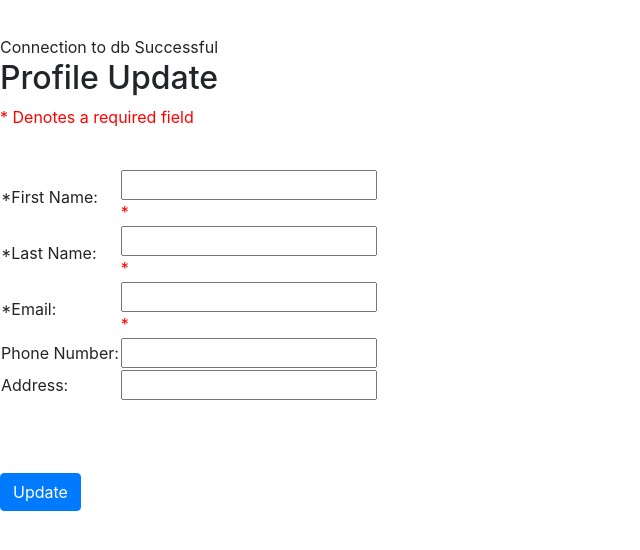
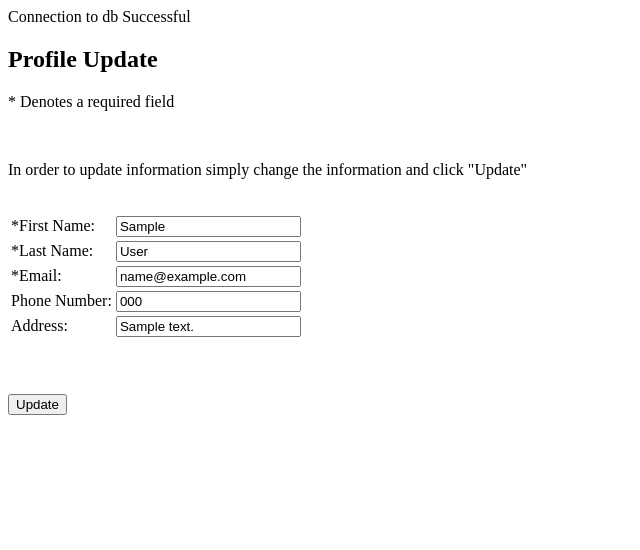
Before and after one commit to kimzily/COMP3250-Project, a PHP site: page /edit.php in a window 1280 px wide. Shown: the top 550 px of the page, without its empty margins (0-640 px from the left). Run offline with PHP 8.4, Linux system fonts and the light colour scheme; tables that the repository leaves empty or names only in its code hold one stand-in row (values such as "Sample post"); data that the repository does not hold is empty; some libraries are stand-ins or nearby versions.

Commit message:
Update edit.php
css and formatting not included

```diff
--- a/edit.php
+++ b/edit.php
@@ -1,28 +1,9 @@
 <!DOCTYPE html>
 
  <head>
-        <meta charset="utf-8">
-        <meta http-equiv="X-UA-Compatible" content="IE=edge,chrome=1">
-        <title>ICOT Sign Up</title>
-        <meta name="description" content="">
-        <meta name="viewport" content="width=device-width">
 
-        <link rel="stylesheet" href="css/bootstrap.min.css">
-        <style>
-			.error {color: #FF0000;}
-            body {
-                padding-bottom: 20px;
-				padding-top: 35px;
-            }
 
-		</style>
-
-        <link rel="stylesheet" href="css/bootstrap-theme.min.css">
-        <link rel="stylesheet" href="css/main.css">
-
-        <script src="js/vendor/modernizr-2.6.2-respond-1.1.0.min.js"></script>
-
-    </head>
+  </head>
 
 
   <script>
@@ -49,24 +30,21 @@ function validateAll(){
 
   }
 
+  x=document.forms["form"]["phone"].value;
+  if (x!="0"){
+  	if (x.length != 10){
+      alert("Invalid phone number");
+            return false;
 
-  x=document.forms["form"]["phone"].value;
-  if (x!=""){
+    }
 
-    var phoneno = /^\d{10}$/;
-    alert("");
-    if (x.value.match(phoneno)) {
-   		alert("The phone number contains illegal characters.");
-        return false;
 
-    } else if (!(stripped.length == 10)) {
-    	alert("The phone number is too short.");
-        return false;
-
-    	}
   }
 
- }
+
+  }
+
+
 
 
 function validatePhone(fld) {
@@ -93,19 +71,19 @@ function validatePhone(fld) {
 
 
 <?php
- include 'connection.php';
+ require'connection.php';
 
-if (isset($_GET['edit'])){
-	$id = $_GET['edit'];
+//if (isset($_GET['edit'])){
+//	$id = $_GET['edit'];
+  $id = '1';
 
-
-		$userquery = mysql_query("SELECT * FROM members WHERE id='$id'");
-		while ($row = mysql_fetch_array($userquery, MYSQL_ASSOC)){
-			$id = $row['memberid'];
-			$firstname = $row['firstname'];
-			$lastname = $row['lastname'];
+		$userquery = mysqli_query($con,"SELECT * FROM memberInfo WHERE id='$id'") or die("The query could not be completed. Please try again later".mysqli_error($con));
+		while ($row = mysqli_fetch_array($userquery, MYSQL_ASSOC)){
+      $dbusername = $row['username'];
+			$id = $row['id'];
+			$fname = $row['firstname'];
+			$lname = $row['lastname'];
 			$email = $row['email'];
-			$dbusername = $row['username'];
 			$address = $row['address'];
 			$phone = $row['phone'];
 
@@ -120,12 +98,12 @@ if (isset($_GET['edit'])){
 		$newPhone = $_POST['phone'];
 
 
-		$sql = "UPDATE members SET firstname='$newFName' , lastname='$newLName', email = '$newEmail', address = '$newAddress' , phone = '$newPhone' WHERE id='$id'";
-		$res = mysql_query($sql)
-                                    or die("Could not update".mysql_error());
+		$sql = "UPDATE memberInfo SET firstname='$newFName' , lastname='$newLName', email = '$newEmail', address = '$newAddress' , phone = '$newPhone' WHERE id='$id'";
+		$res = mysqli_query($con,$sql)
+                                    or die("Could not update".mysqli_error($con));
 		echo "<meta http-equiv='refresh' content='0;url=profile.php'>";
 	}
-}
+//}
 
 ?>
 
@@ -133,18 +111,20 @@ if (isset($_GET['edit'])){
 
 <h2>Profile Update</h2>
 <p><span class="error">* Denotes a required field </span></p> </br>
-<form name="form" method="post" action="profile.php" onsubmit="return validateAll();">
+<p><span class="error">In order to update information simply change the information and click "Update" </span></p> </br>
+<form name="form" method="post" action="edit.php" onsubmit="return validateAll();">
 <table>
    <tr><td>*First Name:</td><td><input type="text" name="fname" value="<?php echo $fname;?>"></br>
-   <span class="error">* <?php echo $nameErr;?></span></td></tr>
+
 
    <tr><td>*Last Name:</td><td><input type="text" name="lname" value="<?php echo $lname;?>"></br>
-   <span class="error">* <?php echo $nameErr;?></span></td></tr>
+
 
    <tr><td>*Email:</td><td><input type="text" name="email" value="<?php echo $email;?>"></br>
-   <span class="error">* <?php echo $nameErr;?></span></td></tr>
 
-   <tr><td>Phone Number:</td><td><input type="text" name="phone" value="<?php echo $phone;?>"></br>
+
+   <tr><td>Phone Number:</td><td><input type="number" name="phone" value="<?php echo $phone;?>"></br>
+
 
    <tr><td>Address:</td><td><input type="text" name="address" value="<?php echo $address;?>"></br>
 
```
